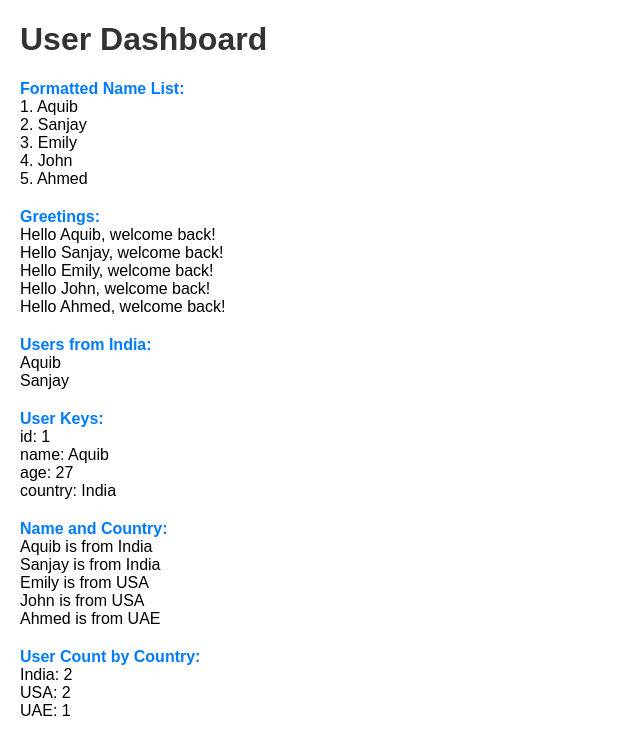
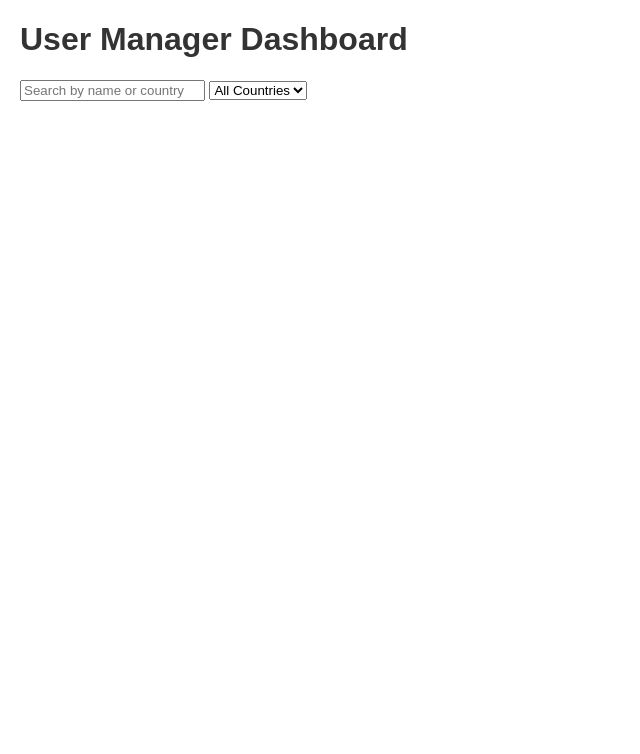
Before and after one commit to Aquibshaikh313/Project360, a plain HTML site: page Project1/index.html in a window 1280 px wide. Shown: the whole page, without its empty margins (0-640 px from the left). Drawn offline with Linux system fonts and the light colour scheme.

Commit message:
Update index.html

```diff
--- a/Project1/index.html
+++ b/Project1/index.html
@@ -6,17 +6,31 @@
     <link rel="stylesheet" href="./style.css" />
   </head>
   <body>
-    <h1>User Dashboard</h1>
-    <div id="formattedList"></div>
-    <div id="greetings"></div>
-    <div id="indians"></div>
-    <div id="userKeys"></div>
-    <div id="nameCountry"></div>
-    <div id="countryCount"></div>
+     <div class="container">
+      <h1>User Manager Dashboard</h1>
 
-    <script src="./script.js"></script>
-    <script>
-
-    </script>
+      <div class="search-filter">
+        <input
+          type="text"
+          id="searchInput"
+          placeholder="Search by name or country"
+        />
+        <select id="countrySelect">
+          <option value="">All Countries</option>
+          <option value="India">India</option>
+          <option value="USA">USA</option>
+          <option value="UAE">UAE</option>
+        </select>
+      </div>
+      <div class="user-list" id="userList"></div>
+      <div class="bottom-sections">
+        <div class="stats" id="userStats"></div>
+        <div class="greetings" id="userGreetings"></div>
+        <div class="object-keys" id="userKeys"></div>
+        <div class="pairs-list" id="nameCountryPairs"></div>
+      </div>
+    </div>
+    <!-- container closed -->
+     <script src="./script.js"></script>
   </body>
 </html>
```
